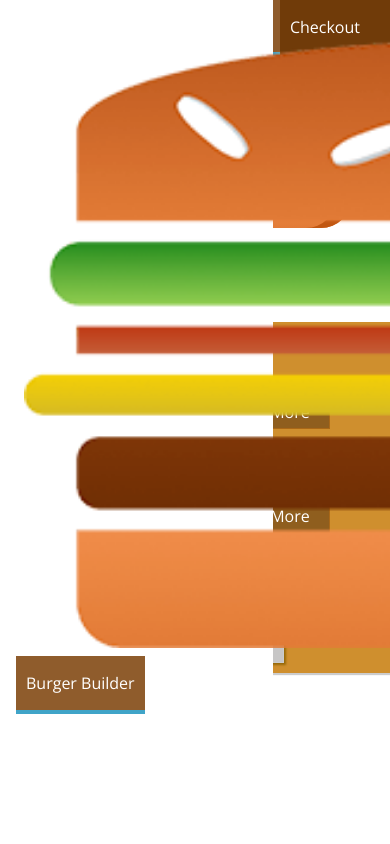
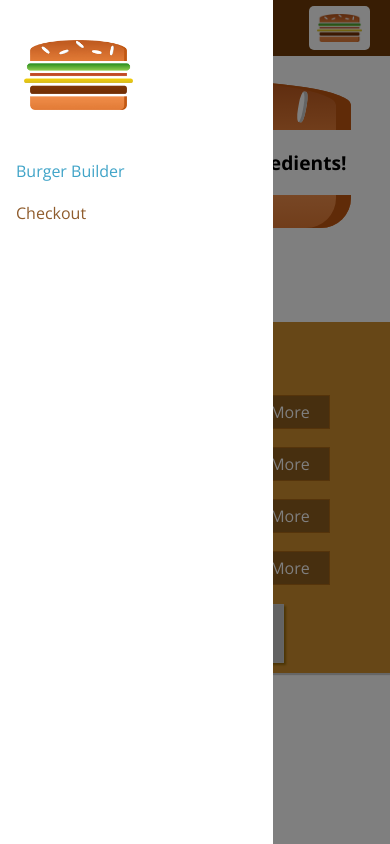
Before and after one commit to WebDevWes/Burger-Builder, a React app: page / in a window 390 px wide. Built offline with nearby package versions, Linux system fonts and the light colour scheme.

Commit message:
made sidebar responseive, adds backdrop to sidebar, media queries for mobile layout and display visibility

```diff
--- a/src/components/Logo/index.css
+++ b/src/components/Logo/index.css
@@ -1,7 +1,7 @@
 .Logo {
   background-color: white;
   padding: 8px;
-  height: 80%;
+  height: 100%;
   box-sizing: border-box;
   border-radius: 5px;
 }
--- a/src/components/Logo/index.js
+++ b/src/components/Logo/index.js
@@ -2,9 +2,12 @@ import React from "react";
 import burgerLogo from "../../assets/images/original.png";
 import style from "./index.css";
 
-export default function logo() {
+export default function logo(props) {
   return (
-    <div className={style.Logo}>
+    <div
+      className={style.Logo}
+      style={{ height: props.height, marginBottom: props.marginBottom }}
+    >
       <img src={burgerLogo} alt="BurgerLogo" />
     </div>
   );
--- a/src/components/Navigation/NavigationItems/NavigationItem/index.css
+++ b/src/components/Navigation/NavigationItems/NavigationItem/index.css
@@ -1,8 +1,30 @@
+.NavigationItem {
+  margin: 10px 0;
+  box-sizing: border-box;
+  display: block;
+  width: 100%;
+}
+
+.NavigationItem a {
+  color: #8f5c2c;
+  text-decoration: none;
+  width: 100%;
+  box-sizing: border-box;
+  display: block;
+}
+
+.NavigationItem a:hover,
+.NavigationItem a:active,
+.NavigationItem a.active {
+  color: #40a4c8;
+}
+
+@media (min-width: 500px) {
   .NavigationItem {
     margin: 0;
-  box-sizing: border-box;
     display: flex;
     height: 100%;
+    width: auto;
     align-items: center;
   }
 
@@ -10,10 +32,9 @@
     color: white;
     text-decoration: none;
     height: 100%;
+    width: auto;
     padding: 16px 10px;
     border-bottom: 4px solid transparent;
-  box-sizing: border-box;
-  display: block;
   }
 
   .NavigationItem a:hover,
@@ -23,3 +44,4 @@
     border-bottom: 4px solid #40a4c8;
     color: white;
   }
+}
--- a/src/components/Navigation/NavigationItems/index.css
+++ b/src/components/Navigation/NavigationItems/index.css
@@ -3,6 +3,13 @@
   padding: 0;
   list-style: none;
   display: flex;
+  flex-flow: column;
   align-items: center;
   height: 100%;
 }
+
+@media (min-width: 500px) {
+  .NavigationItems {
+    flex-flow: row;
+  }
+}
--- a/src/components/Navigation/SideDrawer/index.js
+++ b/src/components/Navigation/SideDrawer/index.js
@@ -2,14 +2,24 @@ import React from "react";
 import Logo from "../../Logo";
 import NavigationItems from "../NavigationItems";
 import style from "./index.css";
+import Backdrop from "../../UI/Modal/Backdrop";
+import Aux from "../../../hoc/Auxilary.js";
 
 export default function sideDrawer(props) {
+  let attachedClassess = [style.SideDrawer, style.Close];
+  if (props.open) {
+    attachedClassess = [style.SideDrawer, style.Open];
+  }
+
   return (
-    <div className={style.SideDrawer}>
-      <Logo />
-      <nav>
-        <NavigationItems />
-      </nav>
-    </div>
+    <Aux>
+      <Backdrop show={props.open} clicked={props.closed} />
+      <div className={attachedClassess.join(" ")}>
+        <Logo height="11%" marginBottom="32px" />
+        <nav>
+          <NavigationItems />
+        </nav>
+      </div>
+    </Aux>
   );
 }
--- a/src/components/Navigation/Toolbar/index.css
+++ b/src/components/Navigation/Toolbar/index.css
@@ -16,3 +16,9 @@
 .Toolbar nav {
   height: 100%;
 }
+
+@media (max-width: 499px) {
+  .DesktopOnly {
+    display: none;
+  }
+}
--- a/src/components/Navigation/Toolbar/index.js
+++ b/src/components/Navigation/Toolbar/index.js
@@ -7,8 +7,8 @@ export default function toolbar(props) {
   return (
     <header className={style.Toolbar}>
       <div>MENU</div>
-      <Logo />
-      <nav>
+      <Logo height="80%" />
+      <nav className={style.DesktopOnly}>
         <NavigationItems />
       </nav>
     </header>
--- a/src/components/layout/index.js
+++ b/src/components/layout/index.js
@@ -1,15 +1,28 @@
-import React from "react";
+import React, { Component } from "react";
 import Auxilary from "../../hoc/Auxilary";
 import style from "./index.css";
 import Toolbar from "../Navigation/Toolbar";
 import SideDrawer from "../Navigation/SideDrawer";
 
-export default function layout(props) {
-  return (
-    <Auxilary>
-      <Toolbar />
-      <SideDrawer />
-      <main className={style.Content}>{props.children}</main>
-    </Auxilary>
-  );
+export default class Layout extends Component {
+  state = {
+    showSideDrawer: true,
+  };
+
+  SideDrawerClosedHandler = () => {
+    this.setState({ showSideDrawer: false });
+  };
+
+  render() {
+    return (
+      <Auxilary>
+        <Toolbar />
+        <SideDrawer
+          open={this.state.showSideDrawer}
+          closed={this.SideDrawerClosedHandler}
+        />
+        <main className={style.Content}>{this.props.children}</main>
+      </Auxilary>
+    );
+  }
 }
```
Lines whose indentation alone changed are shown as unchanged.
